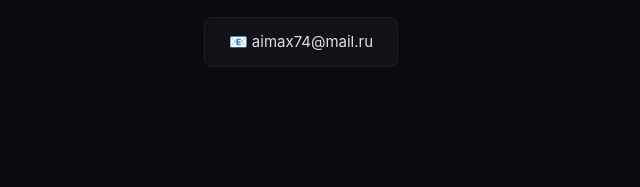
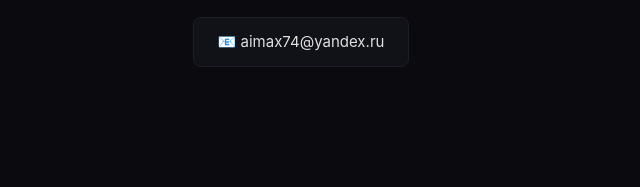
Before and after one commit to maxxam79-code/aimax74.github.io, a plain HTML site: page index.html in a window 1280 px wide. Shown: the part 3923-4110 px from the top of the page, 614-1254 px from the left. Drawn offline with Linux system fonts and the light colour scheme.

Commit message:
Update index.html

```diff
--- a/index.html
+++ b/index.html
@@ -289,8 +289,8 @@
                     <a href="#" target="_blank">
                         ✉️ Написать в Telegram
                     </a>
-                    <a href="mailto:aimax74@mail.ru">
-                        📧 aimax74@mail.ru
+                    <a href="mailto:aimax74@yandex.ru">
+                        📧 aimax74@yandex.ru
                     </a>
                 </div>
             </div>
```
